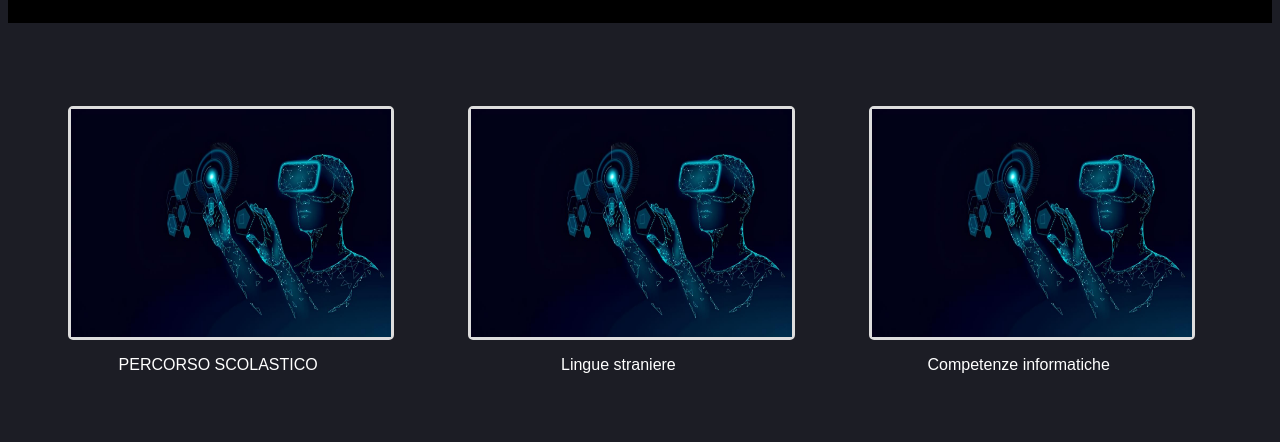
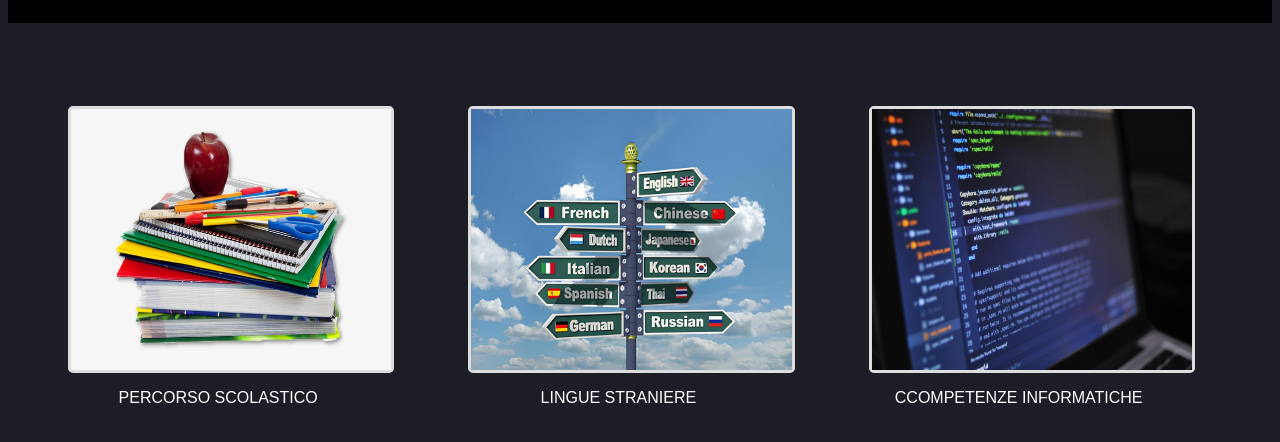
Before and after one commit to MatteoSilvestro/sitoMaturita, a plain HTML site: page formazione.html in a window 1280 px wide. Shown: the part 92-534 px from the top of the page. Drawn offline with Linux system fonts and the light colour scheme.

Commit message:
Secondocommit

```diff
--- a/formazione.html
+++ b/formazione.html
@@ -21,23 +21,23 @@
         <div class="mainsec">
             <div class="f1">
                 <div class="form_container">
-                    <img src="img/ar-vr.jpeg" class="percScol">
+                    <img src="img/schoolbooks.png" class="form_img">
                 </div>
                   <p class="label">PERCORSO SCOLASTICO</p>
             </div>
 
             <div class="f2">
                 <div class="form_container">
-                    <img src="img/ar-vr.jpeg" class="percScol">
+                    <img src="img/compling.jpg" class="form_img">
                 </div>
-                    <p class="label">Lingue straniere</p>
+                    <p class="label">LINGUE STRANIERE</p>
             </div>
 
             <div class="f3">
                 <div class="form_container">
-                    <img src="img/ar-vr.jpeg" class="percScol">
+                    <img src="img/compinfo.jpg" class="form_img">
                 </div>
-                    <p class="label">Competenze informatiche</p>
+                    <p class="label">CCOMPETENZE INFORMATICHE</p>
             </div>
 
         </div>
--- a/style.css
+++ b/style.css
@@ -530,7 +530,7 @@ div.nomediv {
     width: 80%;
 }
 
-.percScol{
+.form_img{
     width: 100%;
     height: 100%;
 }
@@ -542,16 +542,25 @@ div.nomediv {
 
 .f3{
     margin-right: 5%;
+    width: 200%;
+}
+
+.f2{
+    width: 200%;
+
 }
 
 .f1{
     margin: 0;
+    width: 200%;
+
 }
 
 
 #labelperc{
     margin: 0;
 }
+
 .label{
     color: white;
     padding-left: 5%;
```
Also changed, not shown: futuro.html (added, +12 -0 lines), img/compinfo.jpg (added), img/compling.jpg (added), img/schoolbooks 2.png (added), img/schoolbooks.png (added).
